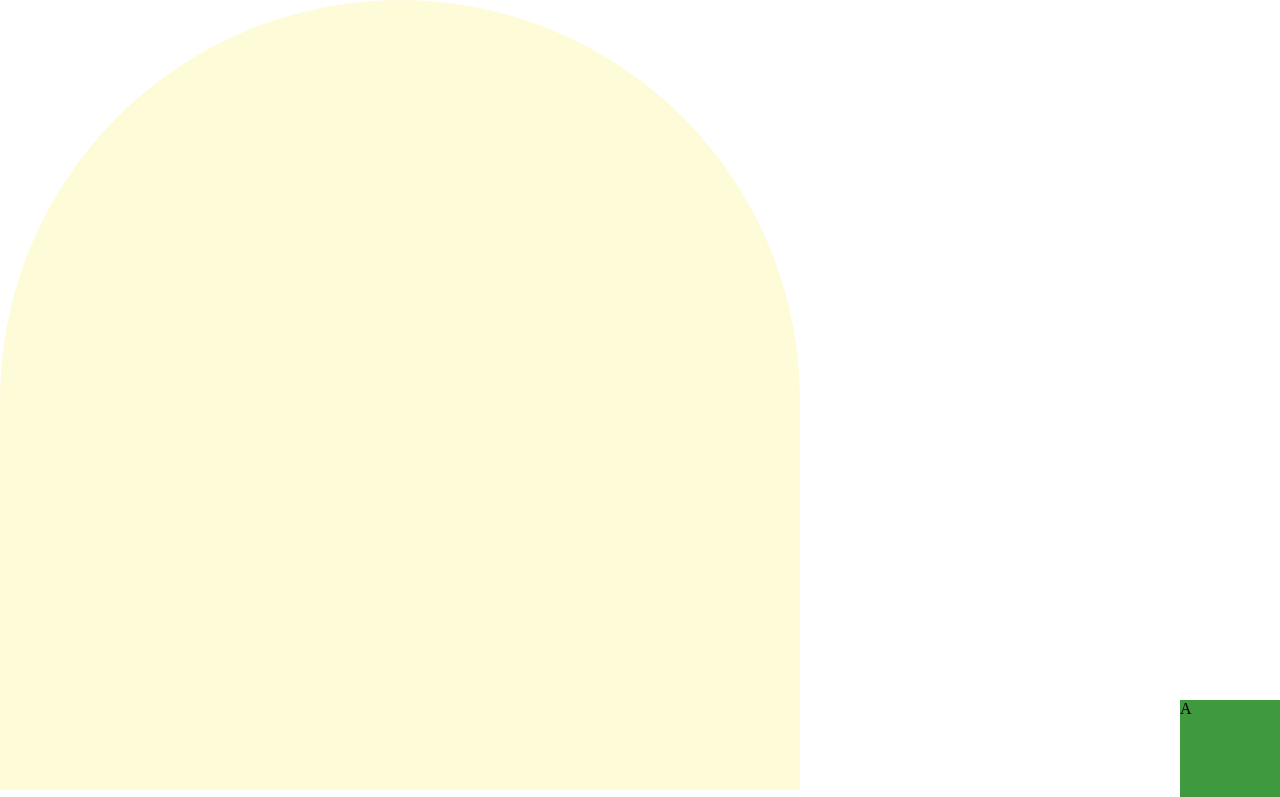
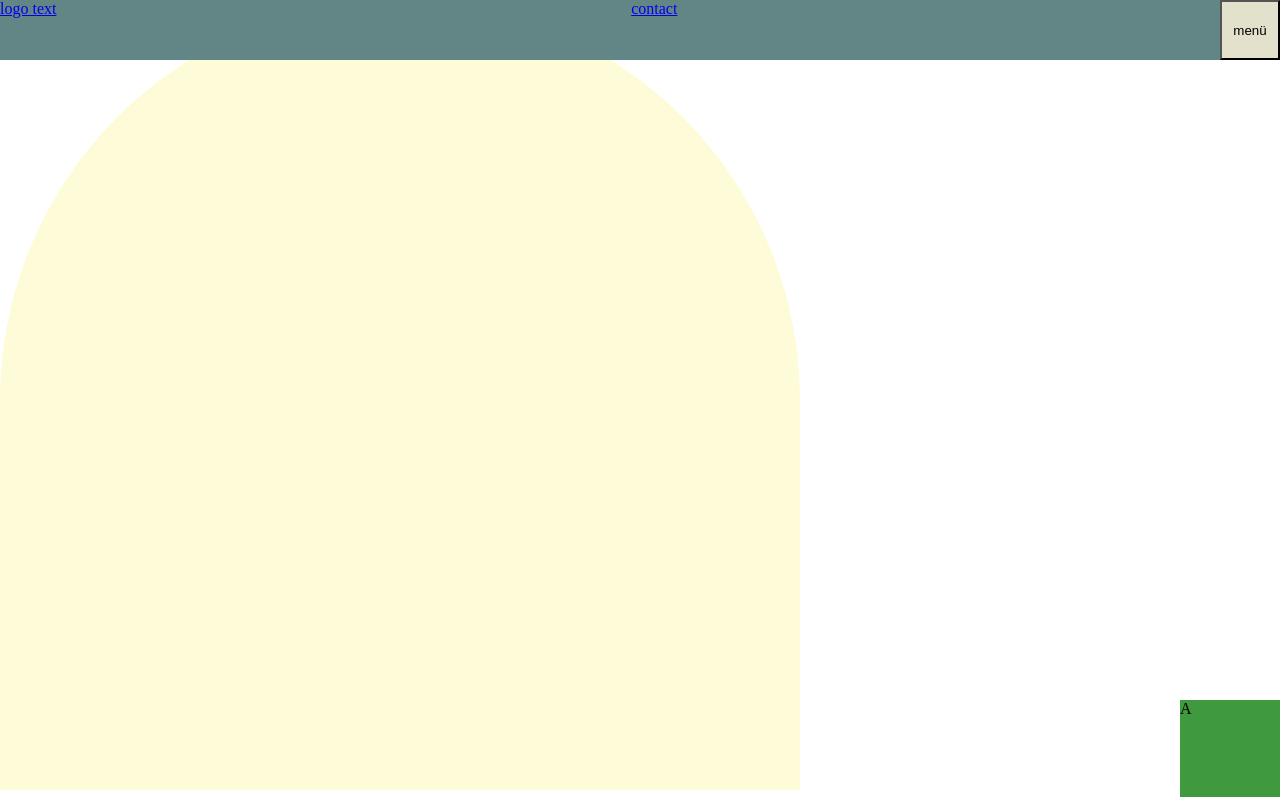
Before and after one commit to matka00/w3-practice, a plain HTML site: page frontend/index.html in a window 1280 px wide. Shown: the top 797 px of the page. Drawn offline with Linux system fonts and the light colour scheme.

Commit message:
Practice of the positions - Tuesday

```diff
--- a/frontend/index.html
+++ b/frontend/index.html
@@ -9,6 +9,14 @@
 	<link rel="stylesheet" href="style.css">
 </head>
 <body>
+	<header>
+		<a href="/" id="logo">logo text</a>
+		<nav>
+			<a href="#contact">contact</a>
+			<button>menü</button>
+		</nav>
+	</header>
+
 	<div class="first"></div>
 	<div>
 		<div>
--- a/frontend/style.css
+++ b/frontend/style.css
@@ -1,6 +1,49 @@
-body{
+body,
+body *{
     margin: 0;
     padding: 0;
+    box-sizing: border-box;
+}
+
+
+header{
+    position: fixed;
+    top: 0;
+    left: 0;
+
+    width: 100%;
+    height: 60px;
+
+    background-color: #618685;
+
+    z-index: 100;
+}
+
+#logo,
+header nav{
+    display: inline-block;
+
+    width: 49%;
+    height: 100%;
+}
+
+header nav a{
+    display: block;
+
+    width: 100px;
+    height: 100%;
+}
+
+header nav button{
+    position: absolute;
+
+    width: 60px;
+    height: 60px;
+
+    top: 0;
+    right: 0;
+
+    background-color: #e3e0cc;
 }
 
 div{
```
